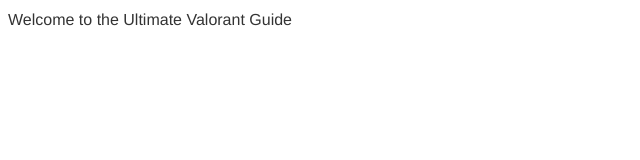
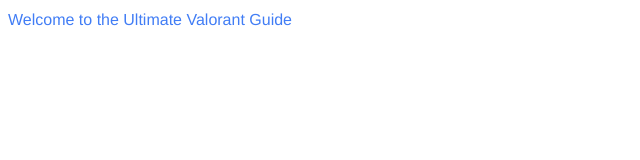
Before and after one commit to cgodumnnabuike/Advance-Front-End-Web-Programming-VALO, a website: page index.html in a window 1280 px wide. Shown: the whole page, without its empty margins (0-640 px from the left). Drawn offline with nearby package versions, Linux system fonts and the light colour scheme; files that its build step writes are made by us from their sources; no server answers.

Commit message:
scss file change

```diff
--- a/index.html
+++ b/index.html
@@ -1,9 +1,9 @@
 <!DOCTYPE HTML>
 <html>
 <head>
-	<title>Passing Data Using a Query String</title>
+	<title>VALO</title>
 	<meta http-equiv="content-type" content="text/html;charset=utf-8" />
-	<link rel="stylesheet" href="style.css">
+	<link rel="stylesheet" href="css/style.css">
 </head>
 <body>
 	<h1>Welcome to the Ultimate Valorant Guide</h1>
--- a/sass/style.scss
+++ b/sass/style.scss
@@ -1,5 +1,5 @@
 $font-stack: Helvetica, sans-serif;
-$primary-color: #333;
+$primary-color: #417DF5;
 
 
 h1{
```
Also changed, not shown: details.html (+2 -2 lines), css/style.css.
